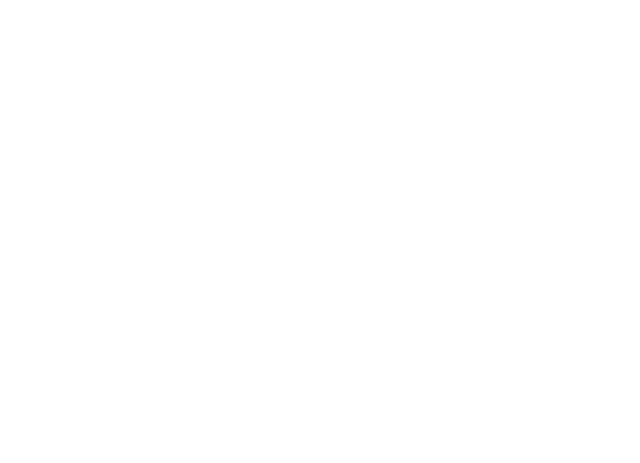
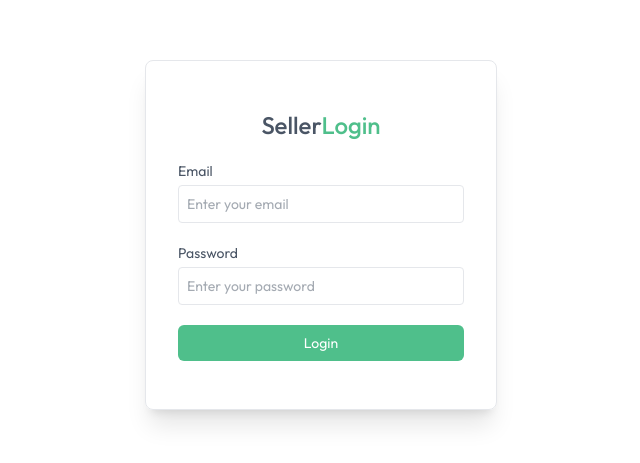
Before and after one commit to gurpreet-brar/greenCart, a React (Vite) app: page /seller in a window 1280 px wide. Before the commit this address had no page. Shown: the part 165-628 px from the top of the page, without its empty margins (319-959 px from the left). Built offline with nearby package versions, Linux system fonts and the light colour scheme.

Commit message:
add seller login page

```diff
--- a/src/App.jsx
+++ b/src/App.jsx
@@ -11,10 +11,11 @@
 import Cart from "./pages/Cart";
 import Address from "./pages/Address";
 import MyOrders from "./pages/MyOrders";
+import SellerLogin from "./components/seller/SellerLogin";
 
 function App() {
   const isSellerPath = useLocation().pathname.includes("seller");
-  const { showUserLogin } = useAppContext();
+  const { showUserLogin, isSeller } = useAppContext();
 
   return (
     <div>
@@ -33,6 +34,10 @@
           <Route path="/cart" element={<Cart />} />
           <Route path="/address/add" element={<Address />} />
           <Route path="/my-orders" element={<MyOrders />} />
+          <Route
+            path="/seller"
+            element={isSeller ? null : <SellerLogin />}
+          ></Route>
         </Routes>
       </div>
       {!isSellerPath && <Footer />}
--- /dev/null
+++ b/src/components/seller/SellerLogin.jsx
@@ -0,0 +1,61 @@
+import { useEffect, useState } from "react";
+import { useAppContext } from "../../context/AppContext";
+
+function SellerLogin() {
+  const { isSeller, setIsSeller, navigate } = useAppContext();
+  const [email, setEmail] = useState("");
+  const [password, setPassword] = useState("");
+
+  const onSubmitHandler = async (e) => {
+    e.preventDefault();
+    setIsSeller(true);
+  };
+
+  useEffect(() => {
+    if (isSeller) {
+      navigate("/seller");
+    }
+  }, [isSeller]);
+
+  return (
+    !isSeller && (
+      <form
+        onSubmit={onSubmitHandler}
+        className="min-h-screen flex items-center text-sm text-gray-600"
+      >
+        <div className="flex flex-col gap-5 m-auto items-start p-8 py-12 min-w-80 sm:min-w-88 border rounded-lg shadow-xl border-gray-200 ">
+          <p className="text-2xl font-medium m-auto">
+            Seller<span className="text-primary">Login</span>
+          </p>
+          <div className="w-full">
+            <p>Email</p>
+            <input
+              onChange={(e) => setEmail(e.target.value)}
+              value={email}
+              required
+              type="email"
+              placeholder="Enter your email"
+              className="border border-gray-200 rounded w-full p-2 mt-1 outline-primary"
+            />
+          </div>
+          <div className="w-full">
+            <p>Password</p>
+            <input
+              required
+              value={password}
+              onChange={(e) => setPassword(e.target.value)}
+              type="password"
+              placeholder="Enter your password"
+              className="border border-gray-200 rounded w-full p-2 mt-1 outline-primary"
+            />
+          </div>
+          <button className="bg-primary text-white w-full py-2 rounded-md">
+            Login
+          </button>
+        </div>
+      </form>
+    )
+  );
+}
+
+export default SellerLogin;
```
